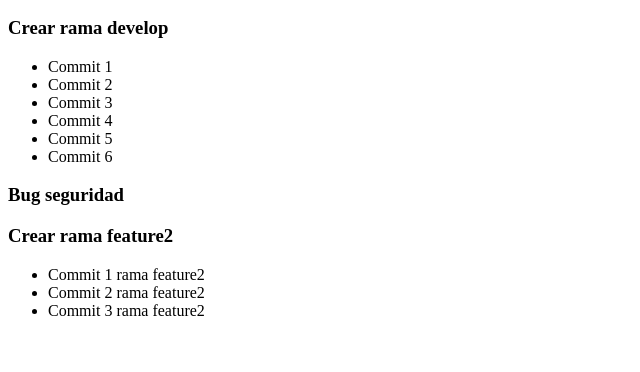
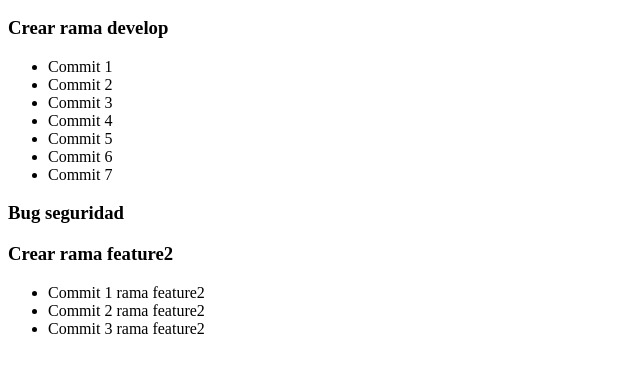
Before and after one commit to PMenchen/Git, a plain HTML site: page public/index.html in a window 1280 px wide. Shown: the part 110-482 px from the top of the page, without its empty margins (0-640 px from the left). Drawn offline with Linux system fonts and the light colour scheme.

Commit message:
Commit 7 rama develop

```diff
--- a/public/index.html
+++ b/public/index.html
@@ -19,6 +19,7 @@
         <li>Commit 4</li>
         <li>Commit 5</li>
         <li>Commit 6</li>
+        <li>Commit 7</li>
     </ul>
 
     <h3>Bug seguridad</h3>
```
